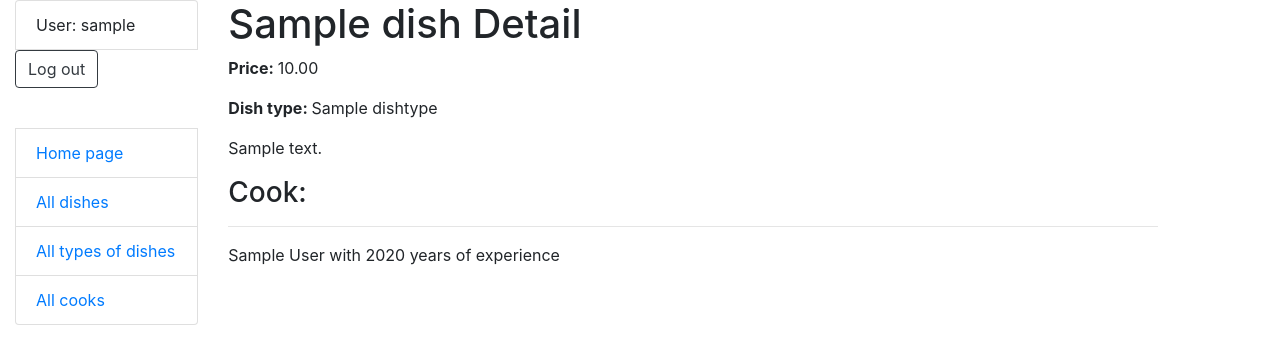
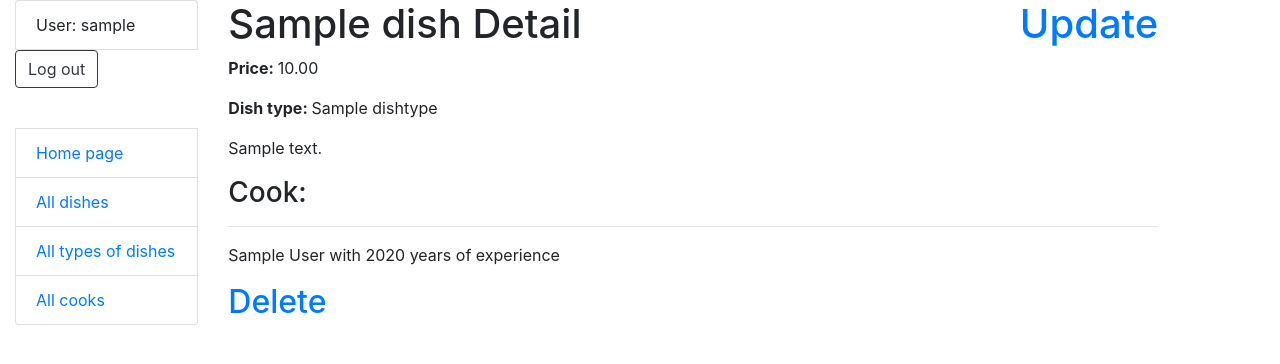
Before and after one commit to AndriiFn/restaurant-kitchen-service, a Django app: page /dishes/1/ in a window 1280 px wide. Shown: the top 364 px of the page. Run offline with Django 5.2, Linux system fonts and the light colour scheme; a user stored in the database is signed in; tables that the repository leaves empty hold one stand-in row (values such as "Sample post").

Commit message:
add update and delete options in dish_detail.html

```diff
--- a/templates/kitchen_services/dish_detail.html
+++ b/templates/kitchen_services/dish_detail.html
@@ -1,7 +1,9 @@
 {% extends "base.html" %}
 
 {% block content %}
-  <h1>{{ dish.name }} Detail</h1>
+  <h1>{{ dish.name }} Detail
+    <a style="float: right" href="{% url 'kitchen_services:dish-update' pk=dish.id %}">Update</a>
+  </h1>
   <p><strong>Price: </strong>{{ dish.price }}</p>
   <p><strong>Dish type: </strong>{{ dish.dish_type }}</p>
   <p>{{ dish.description }}</p>
@@ -14,4 +16,5 @@
        {% endif %}
     </p>
   {% endfor %}
+  <h2><a href="{% url 'kitchen_services:dish-delete' pk=dish.id %}">Delete</a></h2>
 {% endblock %}
```
